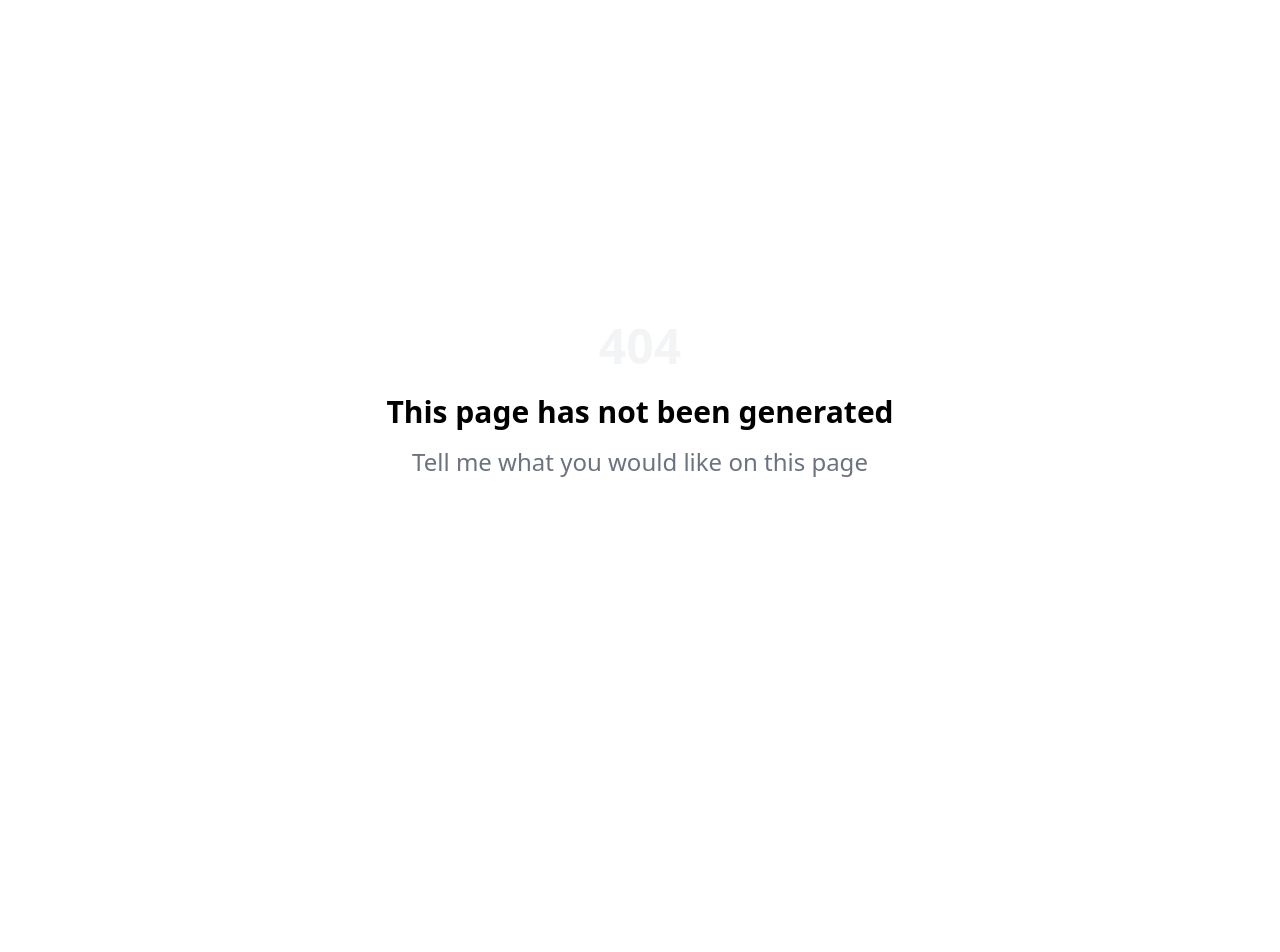
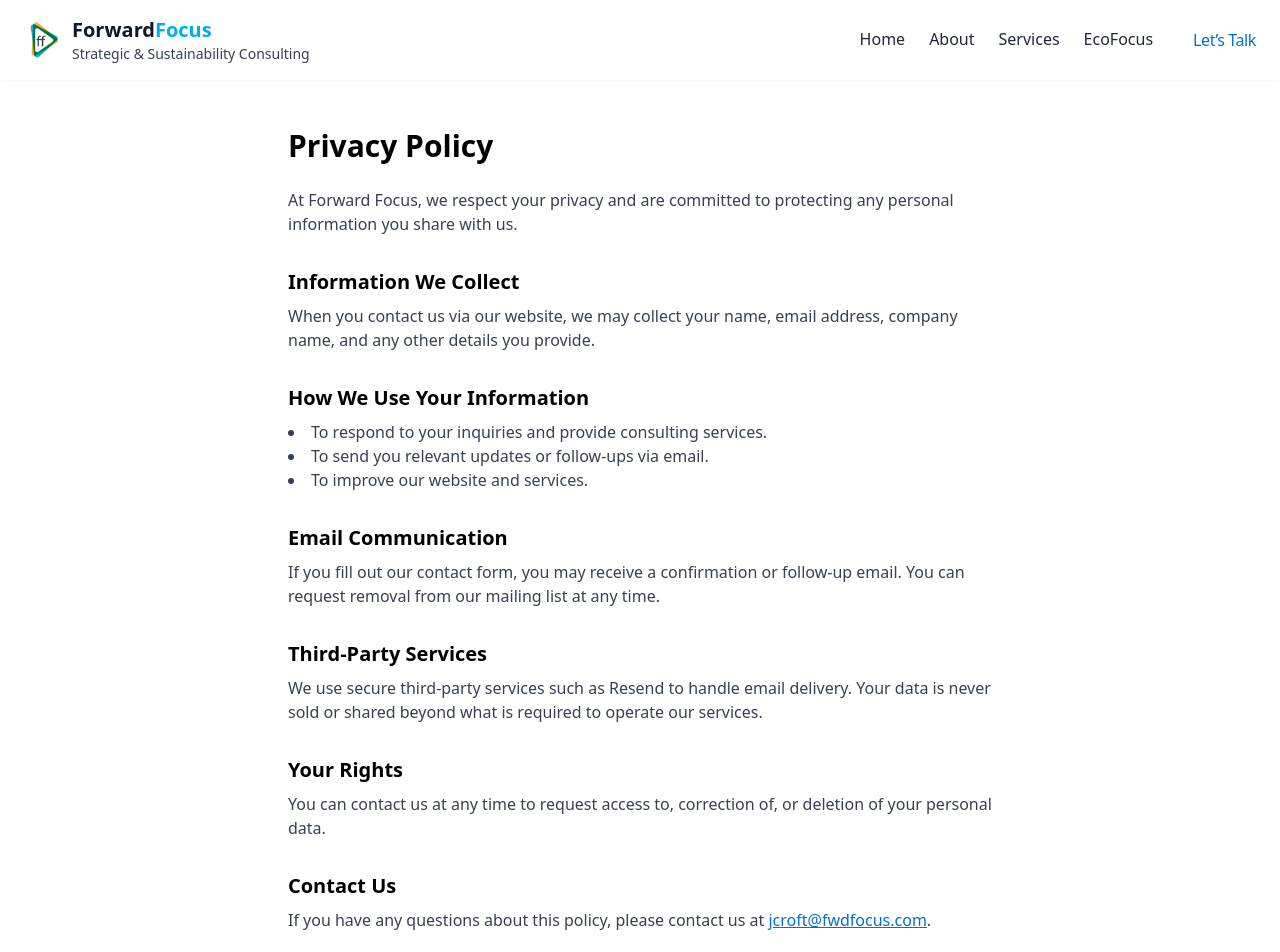
Before and after one commit to arif-wright/forward-focus, a Next.js app: page /privacy in a window 1280 px wide. Before the commit this address had no page. Shown: the top 952 px of the page. Before the commit the page ends 800 px from the top, so only its background shows below. Built offline with nearby package versions, Linux system fonts and the light colour scheme.

Commit message:
added privacy policy and terms of use

```diff
--- /dev/null
+++ b/app/privacy/page.tsx
@@ -0,0 +1,53 @@
+'use client';
+
+import Header from '../../components/Header';
+import Footer from '../../components/Footer';
+
+export default function Privacy() {
+    return (
+        <div className="bg-white flex flex-col min-h-screen">
+            <Header />
+            <main className="flex-grow px-4 sm:px-6 lg:px-8 py-12 max-w-3xl mx-auto">
+                <h1 className="text-3xl font-bold mb-6">Privacy Policy</h1>
+                <p className="mb-4 text-gray-700">
+                    At Forward Focus, we respect your privacy and are committed to protecting any personal information you share with us.
+                </p>
+
+                <h2 className="text-xl font-semibold mt-8 mb-2">Information We Collect</h2>
+                <p className="mb-4 text-gray-700">
+                    When you contact us via our website, we may collect your name, email address, company name, and any other details you provide.
+                </p>
+
+                <h2 className="text-xl font-semibold mt-8 mb-2">How We Use Your Information</h2>
+                <ul className="list-disc list-inside text-gray-700 mb-4">
+                    <li>To respond to your inquiries and provide consulting services.</li>
+                    <li>To send you relevant updates or follow-ups via email.</li>
+                    <li>To improve our website and services.</li>
+                </ul>
+
+                <h2 className="text-xl font-semibold mt-8 mb-2">Email Communication</h2>
+                <p className="mb-4 text-gray-700">
+                    If you fill out our contact form, you may receive a confirmation or follow-up email. You can request removal from our mailing list at any time.
+                </p>
+
+                <h2 className="text-xl font-semibold mt-8 mb-2">Third-Party Services</h2>
+                <p className="mb-4 text-gray-700">
+                    We use secure third-party services such as Resend to handle email delivery. Your data is never sold or shared beyond what is required to operate our services.
+                </p>
+
+                <h2 className="text-xl font-semibold mt-8 mb-2">Your Rights</h2>
+                <p className="mb-4 text-gray-700">
+                    You can contact us at any time to request access to, correction of, or deletion of your personal data.
+                </p>
+
+                <h2 className="text-xl font-semibold mt-8 mb-2">Contact Us</h2>
+                <p className="mb-4 text-gray-700">
+                    If you have any questions about this policy, please contact us at <a href="mailto:jcroft@fwdfocus.com" className="text-[#0072CE] underline">jcroft@fwdfocus.com</a>.
+                </p>
+
+                <p className="text-sm text-gray-500 mt-8">Last updated: July 2025</p>
+            </main>
+            <Footer />
+        </div>
+    );
+}
--- /dev/null
+++ b/app/terms/page.tsx
@@ -0,0 +1,46 @@
+'use client';
+
+import Header from '../../components/Header';
+import Footer from '../../components/Footer';
+
+export default function Terms() {
+    return (
+        <div className="bg-white flex flex-col min-h-screen">
+            <Header />
+            <main className="flex-grow px-4 sm:px-6 lg:px-8 py-12 max-w-3xl mx-auto">
+                <h1 className="text-3xl font-bold mb-6">Terms of Use</h1>
+                <p className="mb-4 text-gray-700">
+                    By using the Forward Focus website, you agree to the following terms and conditions.
+                </p>
+
+                <h2 className="text-xl font-semibold mt-8 mb-2">Use of Website</h2>
+                <p className="mb-4 text-gray-700">
+                    You agree to use this website only for lawful purposes and in a manner that does not infringe the rights of, or restrict or inhibit the use of this site by any third party.
+                </p>
+
+                <h2 className="text-xl font-semibold mt-8 mb-2">Intellectual Property</h2>
+                <p className="mb-4 text-gray-700">
+                    All content, trademarks, logos, and intellectual property on this website are the property of Forward Focus unless otherwise stated. You may not reproduce or use them without permission.
+                </p>
+
+                <h2 className="text-xl font-semibold mt-8 mb-2">Limitation of Liability</h2>
+                <p className="mb-4 text-gray-700">
+                    Forward Focus is not liable for any direct, indirect, incidental, or consequential damages resulting from the use or inability to use this site or any linked content.
+                </p>
+
+                <h2 className="text-xl font-semibold mt-8 mb-2">Links to Other Sites</h2>
+                <p className="mb-4 text-gray-700">
+                    This website may contain links to third-party websites. Forward Focus is not responsible for the content or privacy practices of those sites.
+                </p>
+
+                <h2 className="text-xl font-semibold mt-8 mb-2">Changes to These Terms</h2>
+                <p className="mb-4 text-gray-700">
+                    We reserve the right to modify these terms at any time. Continued use of the site signifies your acceptance of any changes.
+                </p>
+
+                <p className="text-sm text-gray-500 mt-8">Last updated: July 2025</p>
+            </main>
+            <Footer />
+        </div>
+    );
+}
--- a/components/Header.tsx
+++ b/components/Header.tsx
@@ -67,7 +67,7 @@ export default function Header() {
             { label: 'Home', href: '/' },
             { label: 'About', href: '/about' },
             { label: 'Services', href: '/services' },
-            { label: 'EcoFocus', href: '/ecofocus' },
+            { label: 'EcoFocus', href: 'https://www.ecofocusworldwide.com' },
             { label: "Let’s Talk", href: '/contact', highlight: true },
           ].map(({ label, href, highlight }) => (
             <Link
```
Also changed, not shown: 1 other file (tests, documents, lock files or other folders).
